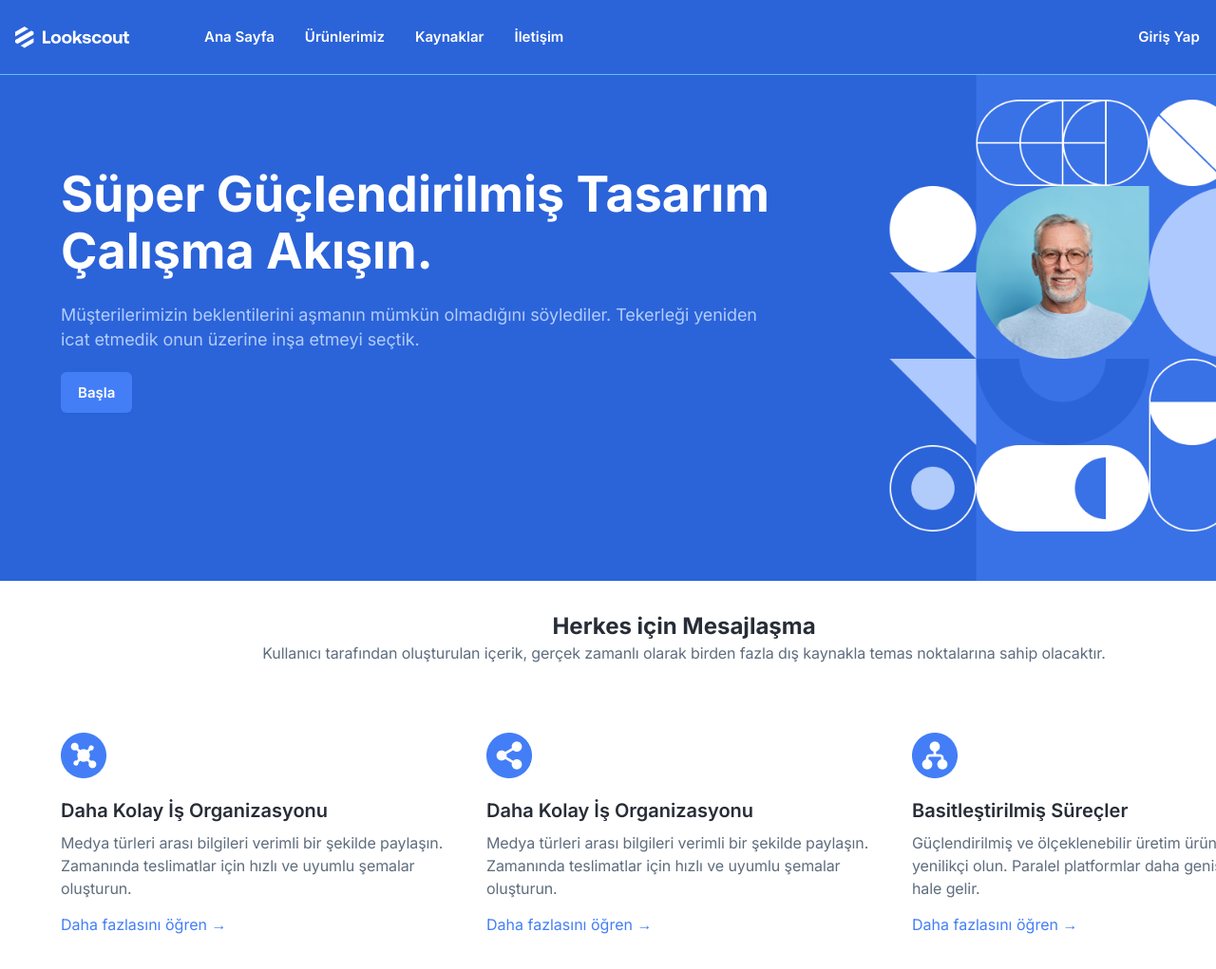
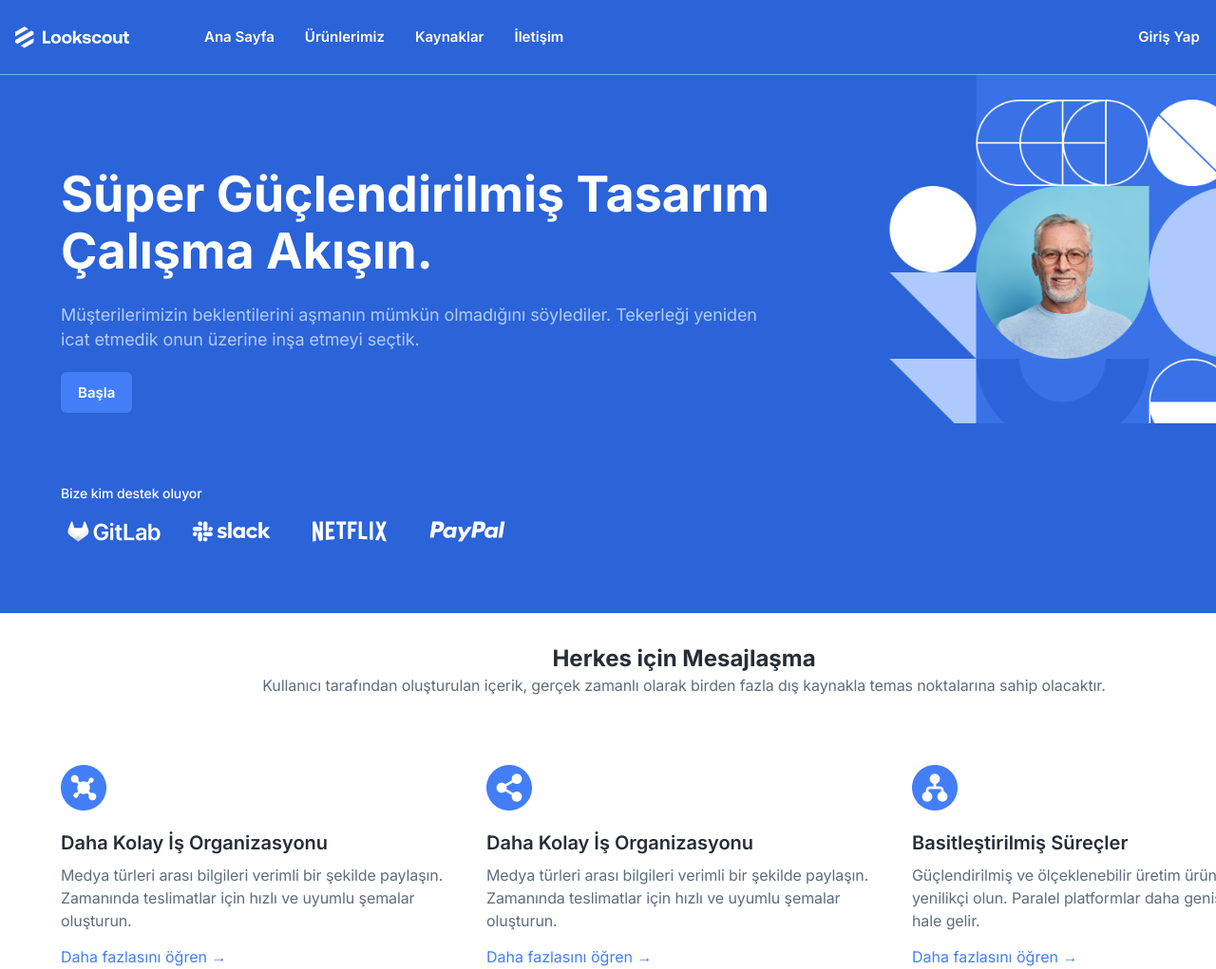
Before and after one commit to Mirayturgut/figma-lookscout-website-app, a plain HTML site: page index.html in a window 1280 px wide. Shown: the top 1021 px of the page at 95% size. Drawn offline with Linux system fonts and the light colour scheme; a web font is replaced by a local one.

Commit message:
support düzeltmesi yapıldı.

```diff
--- a/assets/css/lookscout.css
+++ b/assets/css/lookscout.css
@@ -918,10 +918,11 @@ footer{
    height: auto;
 }
 .support{
-   padding: 0;
-   position: absolute;
-   top: 445px;
-   right: 1787px;
+  background-color: #2b63d9;
+  padding: 32px 0;
+  position: relative; /* absolute'u kaldırdık */
+  margin-top: -166px;
+  padding-left: 64px;
 }
 .article{
    margin-bottom: 64px;
```
